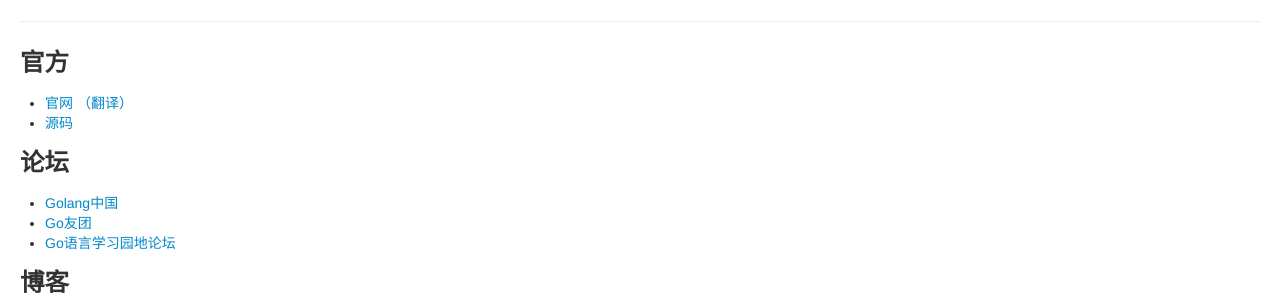
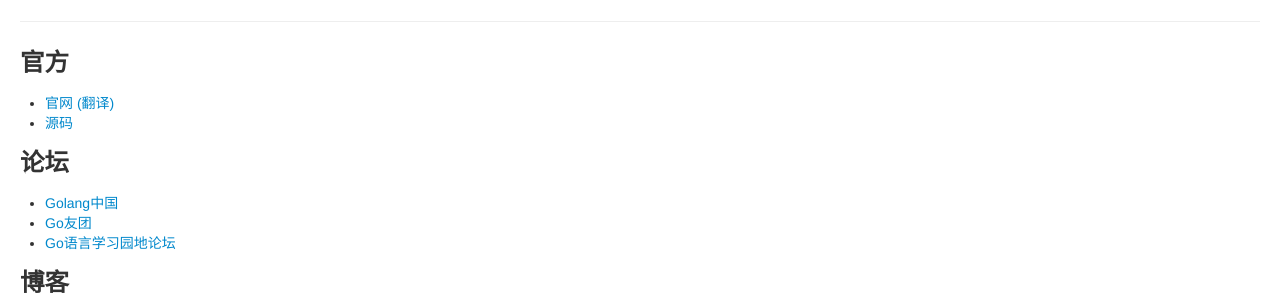
Before and after one commit to oneslang/oneslang.net, a Jekyll site: the page built from golang/resource.md, in a window 1280 px wide and 900 px high. Shown: the part 141-436 px from the top of the window. Built offline with Jekyll 4.4.1, drawn with Linux system fonts in a browser that asks for light colours.

Commit message:
修改括号

```diff
--- a/golang/resource.md
+++ b/golang/resource.md
@@ -7,7 +7,7 @@ title: 资源
 
 ### 官方
 * [官网](http://golang.org)
-[（翻译）](http://git.oschina.net/liudiwu/pkgdoc)
+[(翻译)](http://git.oschina.net/liudiwu/pkgdoc)
 * [源码](https://github.com/golang/go)
 
 ### 论坛
```
